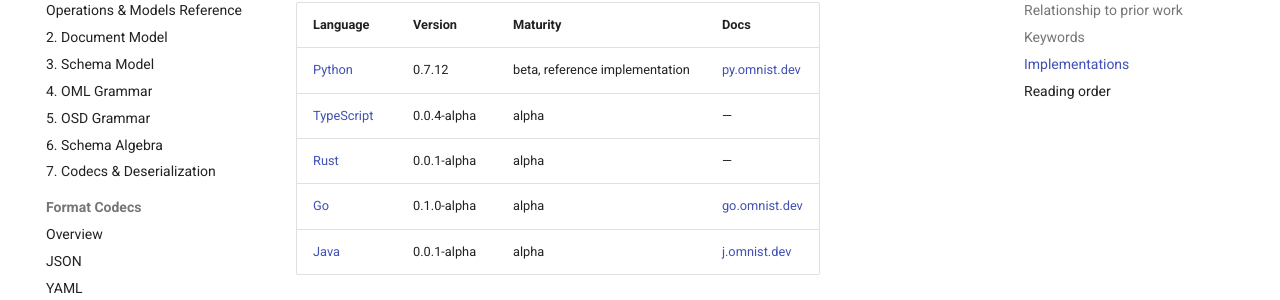
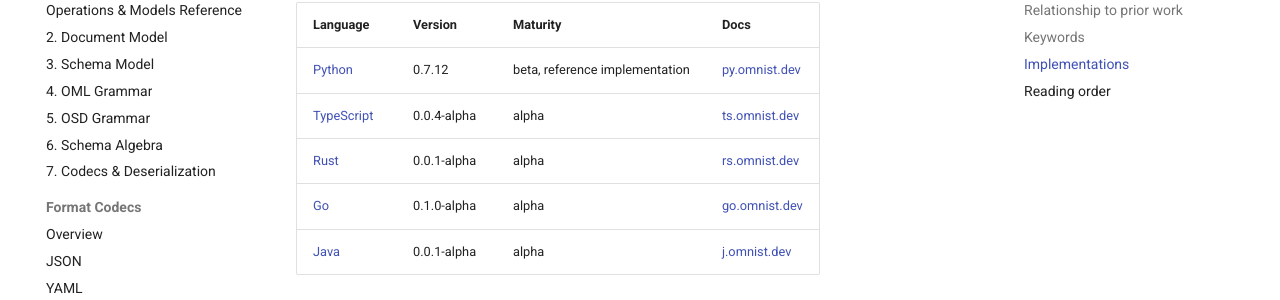
Before and after one commit to omnist-dev/omnist-spec, an MkDocs documentation site: the page built from docs/index.md, in a window 1280 px wide and 900 px high, scrolled down 1988 px. Shown: the part 152-452 px from the top of the window. Built offline with MkDocs 1.6.1 and Material for MkDocs 9.7.7, drawn with Linux system fonts in a browser that asks for light colours; comment, search, counter and statistics services are not loaded.

Commit message:
docs: add ts.omnist.dev and rs.omnist.dev doc-site links

```diff
--- a/docs/index.md
+++ b/docs/index.md
@@ -93,8 +93,8 @@ per-port audit notes; this table is a summary, not the source of truth.
 | Language | Version | Maturity | Docs |
 |---|---|---|---|
 | [Python](https://github.com/omnist-dev/omnist) | 0.7.12 | beta, reference implementation | [py.omnist.dev](https://py.omnist.dev) |
-| [TypeScript](https://github.com/omnist-dev/omnist-ts) | 0.0.4-alpha | alpha | — |
-| [Rust](https://github.com/omnist-dev/omnist-rs) | 0.0.1-alpha | alpha | — |
+| [TypeScript](https://github.com/omnist-dev/omnist-ts) | 0.0.4-alpha | alpha | [ts.omnist.dev](https://ts.omnist.dev) |
+| [Rust](https://github.com/omnist-dev/omnist-rs) | 0.0.1-alpha | alpha | [rs.omnist.dev](https://rs.omnist.dev) |
 | [Go](https://github.com/omnist-dev/omnist-go) | 0.1.0-alpha | alpha | [go.omnist.dev](https://go.omnist.dev) |
 | [Java](https://github.com/omnist-dev/omnist-j) | 0.0.1-alpha | alpha | [j.omnist.dev](https://j.omnist.dev) |
 
```
